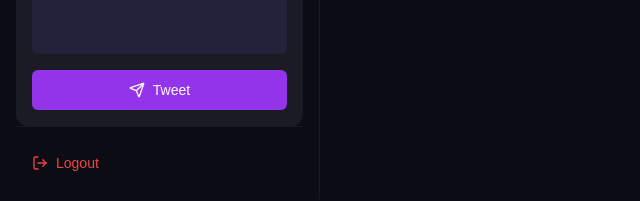
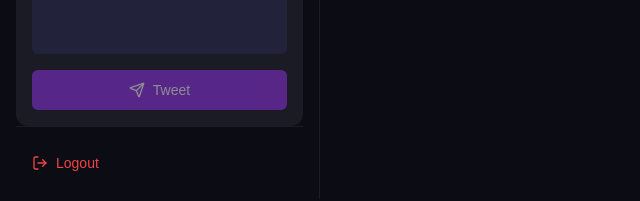
Before and after one commit to Praneethpshetty24/Spaces_spring_x_next, a Next.js app: page /main in a window 1280 px wide. Shown: the part 436-637 px from the top of the page, without its empty margins (0-640 px from the left). Built offline with nearby package versions, Linux system fonts and the light colour scheme; no server answers; the database is empty; sample sign-in values are in the browser's storage.

Commit message:
added like featire

```diff
--- a/app/main/components1/TweetForm.jsx
+++ b/app/main/components1/TweetForm.jsx
@@ -2,7 +2,7 @@
 import { Button } from "@/components/ui/button"
 import { Textarea } from "@/components/ui/textarea"
 
-export default function TweetForm({ newTweet, setNewTweet, handleTweet }) {
+export default function TweetForm({ newTweet, setNewTweet, handleTweet, isLoading }) {
   return (
     <div className="bg-[#1A1B25] rounded-xl p-4 space-y-4">
       <Textarea
@@ -11,10 +11,15 @@
         placeholder="What's happening?"
         className="bg-[#22233A] border-0 resize-none text-white placeholder:text-gray-400"
         rows={4}
+        disabled={isLoading}
       />
-      <Button className="w-full bg-purple-600 hover:bg-purple-700" onClick={handleTweet}>
+      <Button
+        className="w-full bg-purple-600 hover:bg-purple-700"
+        onClick={handleTweet}
+        disabled={isLoading || !newTweet.trim()}
+      >
         <Send className="mr-2 h-4 w-4" />
-        Tweet
+        {isLoading ? 'Sending...' : 'Tweet'}
       </Button>
     </div>
   )
--- a/app/main/components1/TweetList.jsx
+++ b/app/main/components1/TweetList.jsx
@@ -1,9 +1,13 @@
 import { Avatar, AvatarFallback, AvatarImage } from "@/components/ui/avatar"
+import { Heart } from "lucide-react"
+import { Button } from "@/components/ui/button"
 
-export default function TweetList({ tweets }) {
+export default function TweetList({ tweets, onLike, currentUser, likedTweets }) {
   return (
     <div className="max-w-3xl space-y-6">
-      {tweets.map((tweet) => (
+      {tweets.map((tweet) => {
+        const isLiked = likedTweets.has(tweet.id)
+        return (
           <div key={tweet.id} className="bg-[#1A1B25] p-6 rounded-xl">
             <div className="flex items-start space-x-4">
               <Avatar className="w-12 h-12">
@@ -11,19 +15,31 @@
                 <AvatarFallback>{tweet.username?.slice(0, 2).toUpperCase()}</AvatarFallback>
               </Avatar>
               <div className="flex-1">
-              <div className="flex items-baseline space-x-2">
-                <div className="font-semibold text-lg">{tweet.username}</div>
-                <div className="text-sm text-gray-400">
-                  {new Date(tweet.created_at).toLocaleString()}
+                <div className="flex items-baseline justify-between">
+                  <div className="flex items-center space-x-2">
+                    <span className="font-semibold text-lg">{tweet.username}</span>
+                    <span className="text-sm text-gray-400">{new Date(tweet.created_at).toLocaleString()}</span>
                   </div>
+                  <Button
+                    variant="ghost"
+                    size="sm"
+                    onClick={() => onLike(tweet.id)}
+                    disabled={!currentUser}
+                    className={`text-gray-400 ${isLiked ? 'text-red-500 hover:text-red-600' : 'hover:text-red-500'}`}
+                  >
+                    <Heart
+                      className="h-5 w-5"
+                      fill={isLiked ? "currentColor" : "none"}
+                    />
+                    <span className="ml-1">{tweet.likes || 0}</span>
+                  </Button>
                 </div>
-              <div className="mt-3 text-gray-100 leading-relaxed">
-                {tweet.text}
+                <p className="mt-3 text-gray-100 leading-relaxed">{tweet.text}</p>
               </div>
             </div>
           </div>
-        </div>
-      ))}
+        )
+      })}
     </div>
   )
 }
--- a/app/main/page.jsx
+++ b/app/main/page.jsx
@@ -1,10 +1,8 @@
 "use client"
-
 import { useState, useEffect } from "react"
 import { Menu } from "lucide-react"
 import { Button } from "@/components/ui/button"
 import Sidebar from "./components1/Sidebar"
-import TweetForm from "./components1/TweetForm"
 import TweetList from "./components1/TweetList"
 import RouteProtector from "../RouteProtector/page"
 import supabase from '@/supabase'
@@ -15,53 +13,104 @@
   const [newTweet, setNewTweet] = useState("")
   const [isSidebarOpen, setIsSidebarOpen] = useState(false)
   const [user, setUser] = useState(null)
+  const [isLoading, setIsLoading] = useState(false)
+  const [likedTweets, setLikedTweets] = useState(new Set())
 
   useEffect(() => {
     const auth = getAuth()
-    const unsubscribe = auth.onAuthStateChanged((user) => {
-      if (user) {
-        setUser(user)
-      }
-    })
+    auth.onAuthStateChanged(user => user && setUser(user))
     fetchTweets()
-    return () => unsubscribe()
   }, [])
 
+  useEffect(() => {
+    if (user) {
+      fetchUserLikes()
+    }
+  }, [user])
+
   const fetchTweets = async () => {
-    const { data, error } = await supabase
-      .from('tweets')
-      .select('*')
-      .order('created_at', { ascending: false })
+    const { data } = await supabase.from('tweets').select('*').order('created_at', { ascending: false })
+    data && setTweets(data)
+  }
 
-    console.log("Fetched tweets:", data) // Debug log
-    if (data) setTweets(data)
+  const fetchUserLikes = async () => {
+    if (!user) return
+    const { data } = await supabase
+      .from('tweet_likes')
+      .select('tweet_id')
+      .eq('user_id', user.uid)
+
+    setLikedTweets(new Set(data?.map(like => like.tweet_id)))
   }
 
   const handleTweet = async () => {
     if (!user || !newTweet.trim()) return
+    setIsLoading(true)
+    try {
+      const { data, error } = await supabase
+        .from('tweets')
+        .insert([{
+          text: newTweet.trim(),
+          username: user.displayName || user.email?.split('@')[0] || 'Anonymous',
+          user_id: user.uid,
+          likes: 0
+        }])
+        .select()
+      if (error) throw error
+      if (data?.[0]) {
+        setTweets([data[0], ...tweets])
+        setNewTweet("")
+      }
+    } catch (error) {
+      console.error("Tweet error:", error)
+    } finally {
+      setIsLoading(false)
+    }
+  }
 
-    const tweetData = {
-      text: newTweet,
-      username: user.displayName || user.email?.split('@')[0] || 'Anonymous',
-      user_id: user.uid
-    }
+  const handleLike = async (tweetId) => {
+    if (!user) return
+    try {
+      const isLiked = likedTweets.has(tweetId)
+      if (isLiked) {
+        // Unlike
+        await supabase
+          .from('tweet_likes')
+          .delete()
+          .eq('user_id', user.uid)
+          .eq('tweet_id', tweetId)
 
-    console.log("Sending tweet data:", tweetData) // Debug log
+        await supabase
+          .from('tweets')
+          .update({ likes: tweets.find(t => t.id === tweetId).likes - 1 })
+          .eq('id', tweetId)
 
-    const { data, error } = await supabase
-      .from('tweets')
-      .insert([tweetData])
-      .select()
+        setLikedTweets(prev => {
+          const next = new Set(prev)
+          next.delete(tweetId)
+          return next
+        })
+      } else {
+        // Like
+        await supabase
+          .from('tweet_likes')
+          .insert({ user_id: user.uid, tweet_id: tweetId })
 
-    if (error) {
-      console.error("Error creating tweet:", error) // Debug log
-      return
-    }
+        await supabase
+          .from('tweets')
+          .update({ likes: tweets.find(t => t.id === tweetId).likes + 1 })
+          .eq('id', tweetId)
 
-    if (data) {
-      console.log("Created tweet:", data[0]) // Debug log
-      setTweets([data[0], ...tweets])
-      setNewTweet("")
+        setLikedTweets(prev => new Set([...prev, tweetId]))
+      }
+
+      setTweets(tweets.map(t =>
+        t.id === tweetId
+          ? { ...t, likes: t.likes + (isLiked ? -1 : 1) }
+          : t
+      ))
+    } catch (error) {
+      console.error("Like error:", error)
     }
   }
 
@@ -95,31 +144,18 @@
 
         <div className="flex">
           {/* Sidebar */}
-          <div
-            className={`${
-              isSidebarOpen ? "translate-x-0" : "-translate-x-full"
-            } md:translate-x-0 fixed md:static top-0 left-0 h-screen md:h-auto z-40 w-80 border-r border-[#1A1B25] bg-[#0B0C14] p-4 transition-transform duration-200 ease-in-out`}
-          >
-            <Sidebar
-              newTweet={newTweet}
-              setNewTweet={setNewTweet}
-              handleTweet={handleTweet}
-            />
+          <div className={`${isSidebarOpen ? "translate-x-0" : "-translate-x-full"} md:translate-x-0 fixed md:static top-0 left-0 h-screen md:h-auto z-40 w-80 border-r border-[#1A1B25] bg-[#0B0C14] p-4 transition-transform duration-200`}>
+            <Sidebar newTweet={newTweet} setNewTweet={setNewTweet} handleTweet={handleTweet} isLoading={isLoading} />
           </div>
 
           {/* Main Content */}
           <div className="flex-1 p-4 md:ml-0">
-            <TweetList tweets={tweets} />
+            <TweetList tweets={tweets} onLike={handleLike} currentUser={user} likedTweets={likedTweets} />
           </div>
         </div>
 
         {/* Overlay */}
-        {isSidebarOpen && (
-          <div
-            className="md:hidden fixed inset-0 bg-black bg-opacity-50 z-30"
-            onClick={() => setIsSidebarOpen(false)}
-          />
-        )}
+        {isSidebarOpen && <div className="md:hidden fixed inset-0 bg-black bg-opacity-50 z-30" onClick={() => setIsSidebarOpen(false)} />}
       </div>
     </RouteProtector>
   )
```
Also changed, not shown: components/ui/input.jsx (added). Lines whose indentation alone changed are shown as unchanged.
